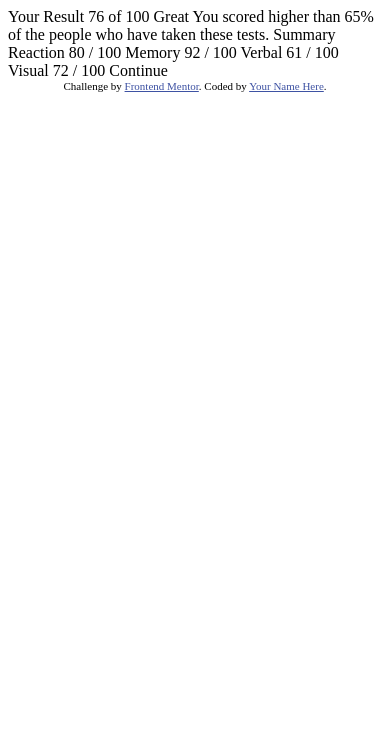
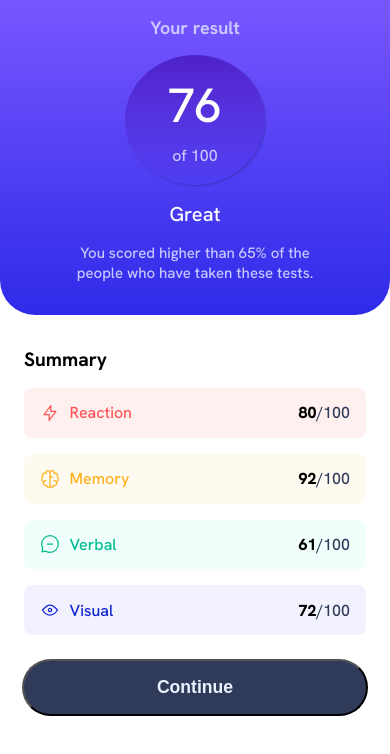
Before and after one commit to Robertron624/results-summary-component-main, a plain HTML site: page index.html in a window 390 px wide. Drawn offline with Linux system fonts and the light colour scheme.

Commit message:
mobile version finished

```diff
--- a/index.html
+++ b/index.html
@@ -6,42 +6,80 @@
 
   <link rel="icon" type="image/png" sizes="32x32" href="./assets/images/favicon-32x32.png">
 
+  <link rel="preconnect" href="https://fonts.googleapis.com">
+  <link rel="preconnect" href="https://fonts.gstatic.com" crossorigin>
+  <link href="https://fonts.googleapis.com/css2?family=Hanken+Grotesk:wght@500;700;800&display=swap" rel="stylesheet">
+
   <title>Frontend Mentor | Results summary component</title>
 
-  <!-- Feel free to remove these styles or customise in your own stylesheet 👍 -->
-  <style>
-    .attribution { font-size: 11px; text-align: center; }
-    .attribution a { color: hsl(228, 45%, 44%); }
-  </style>
+  <link rel="stylesheet" href="styles.css">
+
 </head>
 <body>
+  <main>
+    <div class="container">
+      <div class="result-section">
+        <h1>Your result</h1>
+          <div class="result-number">
+            <span>76</span>
+            <span>of 100</span>
+          </div>
+          <div class="result-text">
+            <span>Great</span>
+            <p>  You scored higher than 65% of the people who have taken these tests.</p>
+          </div>
+      </div>
+      <div class="summary-section">
+        <h2>Summary</h2>
+        <div class="summary-categories">
+          <ul>
+            <li>
+              <div class="category-info">
+                <img src="./assets/images/icon-reaction.svg" alt="reaction category icon" class="category-icon">
+                <span class="category-name">Reaction</span>
+              </div>
+              <span class="category-number">
+                <strong>80</strong>/100
+              </span>
+            </li>
+            <li>
+              <div class="category-info">
+                <img src="./assets/images/icon-memory.svg" alt="memory category icon" class="category-icon">
+                <span class="category-name">Memory</span>
+              </div>
+              <span class="category-number">
+                <strong>92</strong>/100
+              </span>
+            </li>
+            <li>
+              <div class="category-info">
+                <img src="./assets/images/icon-verbal.svg" alt="verbal category icon" class="category-icon">
+                <span class="category-name">Verbal</span>
+              </div>
+              <span class="category-number">
+                <strong>61</strong>/100
+              </span>
+            </li>
+            <li>
+              <div class="category-info">
+                <img src="./assets/images/icon-visual.svg" alt="visual category icon" class="category-icon">
+                <span class="category-name">Visual</span>
+              </div>
+              <span class="category-number">
+                <strong>72</strong>/100
+              </span>
+            </li>
+          </ul>
+        </div>
+      </div>
+      <button id="continue">Continue</button>
+    </div>
+  </main>
 
-  Your Result
-  76
-  of 100
 
-  Great
-  You scored higher than 65% of the people who have taken these tests.
-
-  Summary
-
-  Reaction
-  80 / 100
-
-  Memory
-  92 / 100
-
-  Verbal
-  61 / 100
-
-  Visual
-  72 / 100
-
-  Continue
-
-  <div class="attribution">
+  <!-- <div class="attribution">
     Challenge by <a href="https://www.frontendmentor.io?ref=challenge" target="_blank">Frontend Mentor</a>.
     Coded by <a href="#">Your Name Here</a>.
-  </div>
+  </div> -->
 </body>
 </html>
--- /dev/null
+++ b/styles.css
@@ -0,0 +1,155 @@
+body {
+    font-family: "Hanken Grotesk", sans-serif;
+    margin: 0;
+    --light-red: hsl(0, 100%, 67%);
+    --orangey-yellow: hsl(39, 100%, 56%);
+    --green-teal: hsl(166, 100%, 37%);
+    --cobalt-blue: hsl(234, 85%, 45%);
+
+
+/* Gradients */
+
+    --light-slate-blue-BG: hsl(252, 100%, 67%);
+    --light-royal-blue-BG: hsl(241, 81%, 54%);
+
+    --violet-blue-circle: hsla(256, 72%, 46%, 1);
+    --persian-blue-circle: hsla(241, 72%, 46%, 0);
+
+
+
+
+    --white: hsl(0, 0%, 100%);
+    --pale-blue: hsl(221, 100%, 96%);
+    --light-lavender: hsl(241, 100%, 89%);
+    --dark-gray-blue: hsl(224, 30%, 27%);
+
+}
+
+p, h1, h2 {
+    margin: 0;
+}
+
+ul{
+    padding: 0;
+    list-style: none;
+}
+
+.result-section {
+    background: linear-gradient(var(--light-slate-blue-BG), var(--light-royal-blue-BG));
+    text-align: center;
+    border-bottom-left-radius: 35px;
+    border-bottom-right-radius: 35px;
+    padding: 1rem 0 2rem 0;
+}
+
+.result-section h1 {
+    font-size: 18px;
+    color: var(--light-lavender);
+}
+
+.result-section .result-number{
+    margin: 1rem auto;
+    box-shadow: 1px 1px 2px rgba(0, 0, 0, 0.2);
+    padding: 0rem 0;
+    width: 36%;
+    height: 130px;
+    border-radius: 50%;
+    display: flex;
+    align-items: center;
+    justify-content: center;
+    flex-direction: column;
+    gap: 0.5rem;
+    color: var(--white);
+    background: linear-gradient(var(--violet-blue-circle), var(--persian-blue-circle));
+}
+
+.result-number span:nth-child(1) {
+    font-size: 3rem;
+}
+
+.result-number span:nth-child(2) {
+    color: var(--light-lavender);
+}
+
+.result-text {
+    color: var(--white);
+    display: flex;
+    flex-direction: column;
+    gap: 1rem;
+}
+
+.result-text span {
+    font-size: 20px;
+}
+
+.result-text p {
+    color: var(--light-lavender);
+    padding: 0 4rem;
+    font-size: 15px;
+}
+
+.summary-section {
+    padding: 2rem 1.5rem .5rem 1.5rem;
+}
+
+.summary-section h2 {
+    font-size: 1.2rem;
+}
+
+.summary-categories ul {
+    display: flex;
+    flex-direction: column;
+    gap: 1rem;
+}
+
+.summary-categories li {
+    display: flex;
+    justify-content: space-between;
+    border-radius: 8px;
+    padding: .9rem 1rem;
+}
+
+.summary-categories li:nth-child(1){
+    color: var(--light-red);
+    background: hsl(0, 100%, 97%);
+}
+.summary-categories li:nth-child(2){
+    color: var(--orangey-yellow);
+    background: hsl(39, 100%, 97%);
+}
+.summary-categories li:nth-child(3){
+    color: var(--green-teal);
+    background: hsl(166, 100%, 97%);
+}
+.summary-categories li:nth-child(4){
+    color: var(--cobalt-blue);
+    background: hsl(234, 85%, 97%);
+}
+
+
+.category-info {
+    display: flex;
+    align-items: center;
+    gap: .6rem;
+}
+
+.category-number {
+    color: var(--dark-gray-blue);
+}
+
+.category-number strong {
+    color: black;
+    font-weight: 800;
+}
+
+#continue {
+    padding: 1rem 34%;
+    margin: 0 auto;
+    border-radius: 30px;
+    display: block;
+    color: var(--pale-blue);
+    background: var(--dark-gray-blue);
+    font-weight: 700;
+    font-size: 1.1rem;
+    margin-bottom: 2rem;
+}
```
